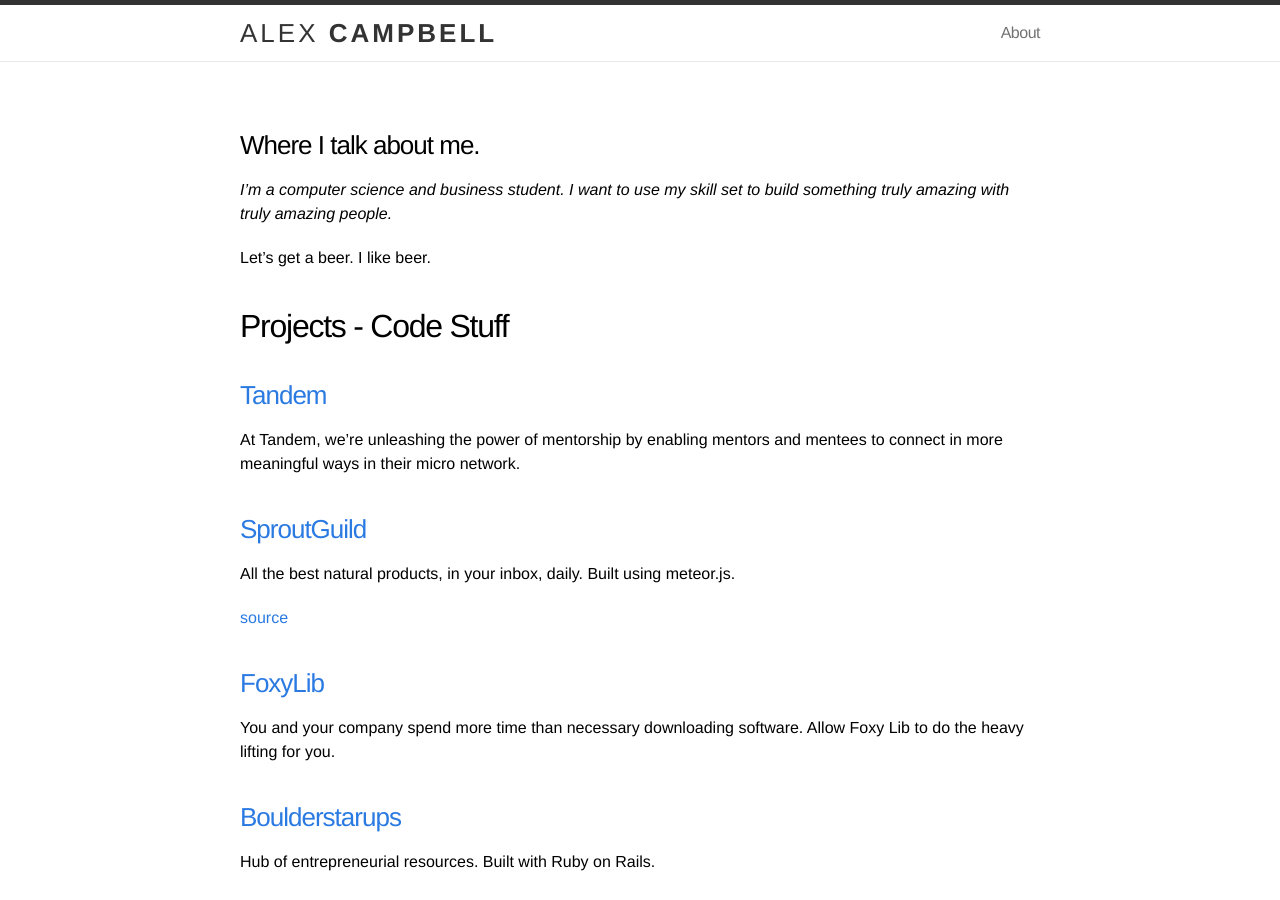
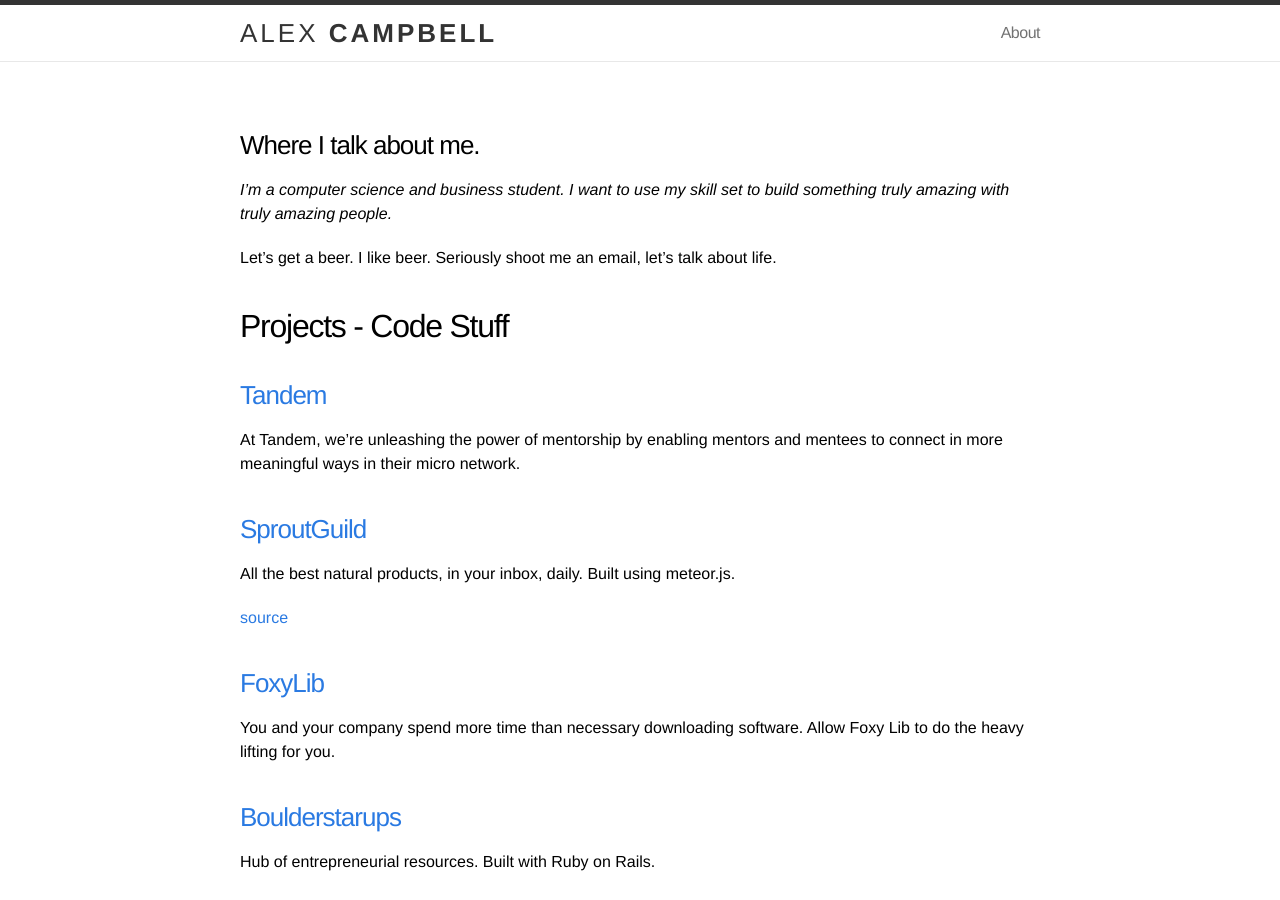
Before and after one commit to Zandrr/Zandrr.github.io, a Jekyll site: the page built from about.md, in a window 1280 px wide and 900 px high. Built offline with Jekyll 4.4.1, drawn with Linux system fonts in a browser that asks for light colours; nearby versions of some CDN libraries.

Commit message:
update about

```diff
--- a/about.md
+++ b/about.md
@@ -7,7 +7,7 @@ permalink: /about/
 
 *I'm a computer science and business student. I want to use my skill set to build something truly amazing with truly amazing people.*
 
-Let's get a beer.  I like beer.
+Let's get a beer.  I like beer. Seriously shoot me an email, let's talk about life.
 
 
 
```
